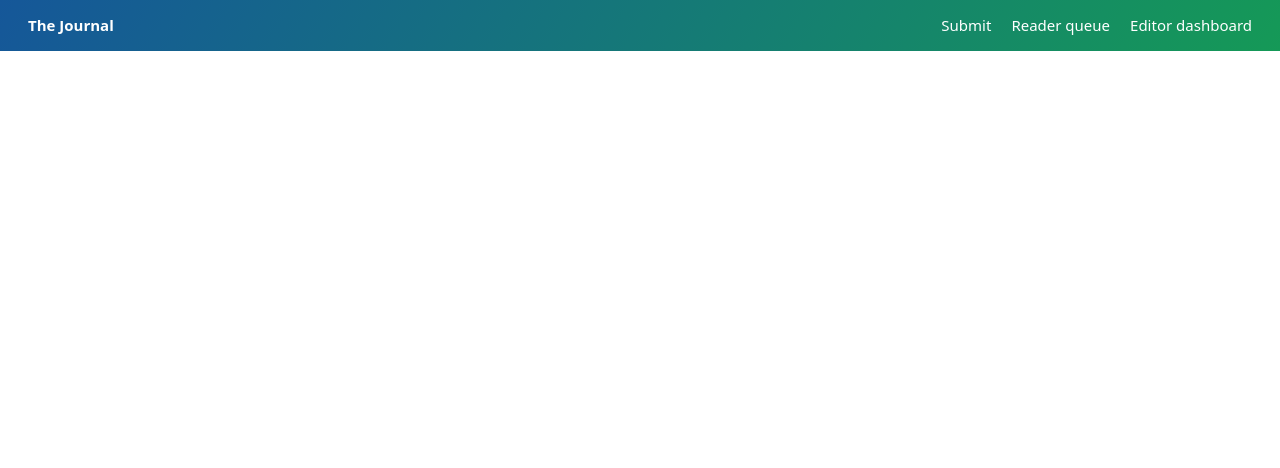
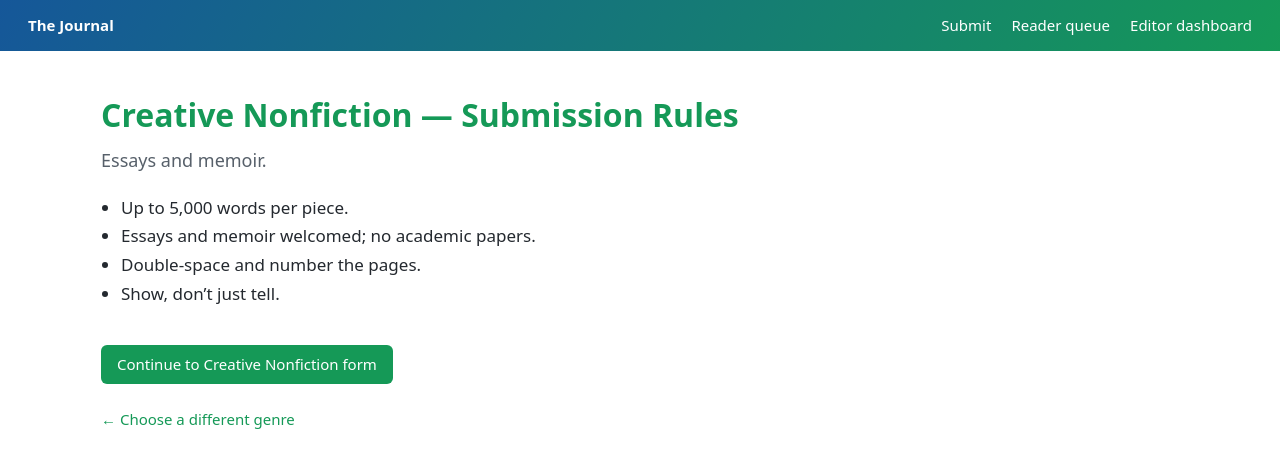
Before and after one commit to Hanover-CS461/senior-project-2026-2027-Alexis-Brockway, a React (Vite) app in the folder app/: page /submit/genre/creative-nonfiction in a window 1280 px wide. Shown: the top 468 px of the page. Built offline with nearby package versions, Linux system fonts and the light colour scheme.

Commit message:
Add per-genre rules page before submission form

```diff
--- a/app/src/App.tsx
+++ b/app/src/App.tsx
@@ -1,6 +1,7 @@
 import { Routes, Route, Link } from 'react-router-dom'
 import HomePage from './pages/HomePage'
 import GenrePage from './pages/GenrePage'
+import GenreRulesPage from './pages/GenreRulesPage'
 import SubmitPage from './pages/SubmitPage'
 import ReaderQueuePage from './pages/ReaderQueuePage'
 import EditorDashboardPage from './pages/EditorDashboardPage'
@@ -23,6 +24,7 @@ function App() {
         <Routes>
           <Route path="/" element={<HomePage />} />
           <Route path="/submit/genre" element={<GenrePage />} />
+          <Route path="/submit/genre/:genreSlug" element={<GenreRulesPage />} />
           <Route path="/submit" element={<SubmitPage />} />
           <Route path="/reader" element={<ReaderQueuePage />} />
           <Route path="/editor" element={<EditorDashboardPage />} />
--- /dev/null
+++ b/app/src/data/genres.ts
@@ -0,0 +1,57 @@
+export interface Genre {
+  slug: string
+  name: string
+  blurb: string
+  rules: string[]
+}
+
+export const genres: Genre[] = [
+  {
+    slug: 'fiction',
+    name: 'Fiction',
+    blurb: 'Short stories and flash fiction.',
+    rules: [
+      'Up to 5,000 words per piece.',
+      'Submit one story per submission period.',
+      'Double-space and number the pages.',
+      'Include a brief cover note with the title and word count.',
+    ],
+  },
+  {
+    slug: 'poetry',
+    name: 'Poetry',
+    blurb: 'Poems of any length or form.',
+    rules: [
+      'Submit up to 5 poems in a single file.',
+      'Poems may be any form: free verse, formal, or experimental.',
+      'No more than 10 pages total.',
+      'Please no previously published poems.',
+    ],
+  },
+  {
+    slug: 'creative-nonfiction',
+    name: 'Creative Nonfiction',
+    blurb: 'Essays and memoir.',
+    rules: [
+      'Up to 5,000 words per piece.',
+      'Essays and memoir welcomed; no academic papers.',
+      'Double-space and number the pages.',
+      'Show, don\u2019t just tell.',
+    ],
+  },
+  {
+    slug: 'visual-arts',
+    name: 'Visual Arts',
+    blurb: 'Photography and other visual work.',
+    rules: [
+      'High-resolution images only (JPEG or PNG).',
+      'At least 2000px on the longest side.',
+      'You may submit up to 5 images.',
+      'Include a short artist statement (200 words or fewer).',
+    ],
+  },
+]
+
+export function getGenre(slug: string): Genre | undefined {
+  return genres.find((g) => g.slug === slug)
+}
--- a/app/src/index.css
+++ b/app/src/index.css
@@ -117,6 +117,27 @@ p {
   text-decoration: none;
 }
 
+.rules {
+  max-width: 560px;
+  margin: 20px 0 28px;
+  padding-left: 20px;
+  line-height: 1.7;
+}
+
+.back-link {
+  margin-top: 24px;
+  font-size: 15px;
+}
+
+.back-link a {
+  color: var(--teal);
+  text-decoration: none;
+}
+
+.back-link a:hover {
+  text-decoration: underline;
+}
+
 .form {
   max-width: 560px;
   display: flex;
--- a/app/src/pages/GenrePage.tsx
+++ b/app/src/pages/GenrePage.tsx
@@ -1,39 +1,18 @@
 import { Link } from 'react-router-dom'
-
-const genres = [
-  {
-    name: 'Fiction',
-    blurb: 'Short stories and flash fiction.',
-  },
-  {
-    name: 'Poetry',
-    blurb: 'Poems of any length or form.',
-  },
-  {
-    name: 'Creative Nonfiction',
-    blurb: 'Essays and memoir.',
-  },
-  {
-    name: 'Visual Arts',
-    blurb: 'Photography and other visual work.',
-  },
-]
+import { genres } from '../data/genres'
 
 function GenrePage() {
   return (
     <div className="home">
       <h1>What are you submitting?</h1>
-      <p className="lede">Pick a genre to start your submission.</p>
+      <p className="lede">Pick a genre to see the rules and start your submission.</p>
 
       <div className="cards">
         {genres.map((genre) => (
-          <div className="card" key={genre.name}>
+          <div className="card" key={genre.slug}>
             <h2>{genre.name}</h2>
             <p>{genre.blurb}</p>
-            <Link
-              to={`/submit?genre=${encodeURIComponent(genre.name)}`}
-              className="btn"
-            >
+            <Link to={`/submit/genre/${genre.slug}`} className="btn">
               Submit {genre.name}
             </Link>
           </div>
--- /dev/null
+++ b/app/src/pages/GenreRulesPage.tsx
@@ -0,0 +1,34 @@
+import { Link, useParams, Navigate } from 'react-router-dom'
+import { getGenre } from '../data/genres'
+
+function GenreRulesPage() {
+  const { genreSlug } = useParams()
+  const genre = genreSlug ? getGenre(genreSlug) : undefined
+
+  if (!genre) {
+    return <Navigate to="/submit/genre" replace />
+  }
+
+  return (
+    <div className="page">
+      <h1>{genre.name} — Submission Rules</h1>
+      <p className="lede">{genre.blurb}</p>
+
+      <ul className="rules">
+        {genre.rules.map((rule) => (
+          <li key={rule}>{rule}</li>
+        ))}
+      </ul>
+
+      <Link to={`/submit?genre=${encodeURIComponent(genre.name)}`} className="btn">
+        Continue to {genre.name} form
+      </Link>
+
+      <p className="back-link">
+        <Link to="/submit/genre">← Choose a different genre</Link>
+      </p>
+    </div>
+  )
+}
+
+export default GenreRulesPage
```
